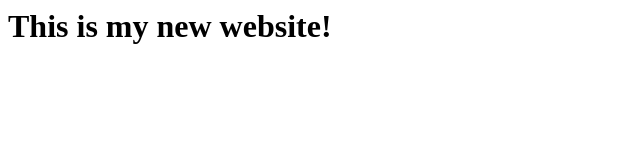
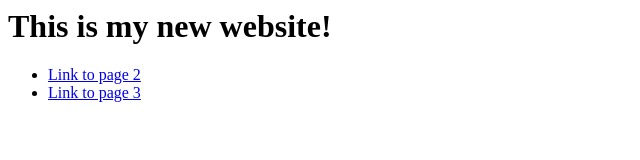
Before and after one commit to DonnyBlowers/DonnyBlowers.github.io, a plain HTML site: page index.html in a window 1280 px wide. Shown: the whole page, without its empty margins (0-640 px from the left). Drawn offline with Linux system fonts and the light colour scheme.

Commit message:
Update index.html

```diff
--- a/index.html
+++ b/index.html
@@ -1,3 +1,7 @@
 <html>
 <h1>This is my new website!</h1>
+  <ul>
+    <li><a href='page2.html'>Link to page 2</a></li>
+    <li><a href='page3.html'>Link to page 3</a></li>
+  </ul>
 </html>
```
